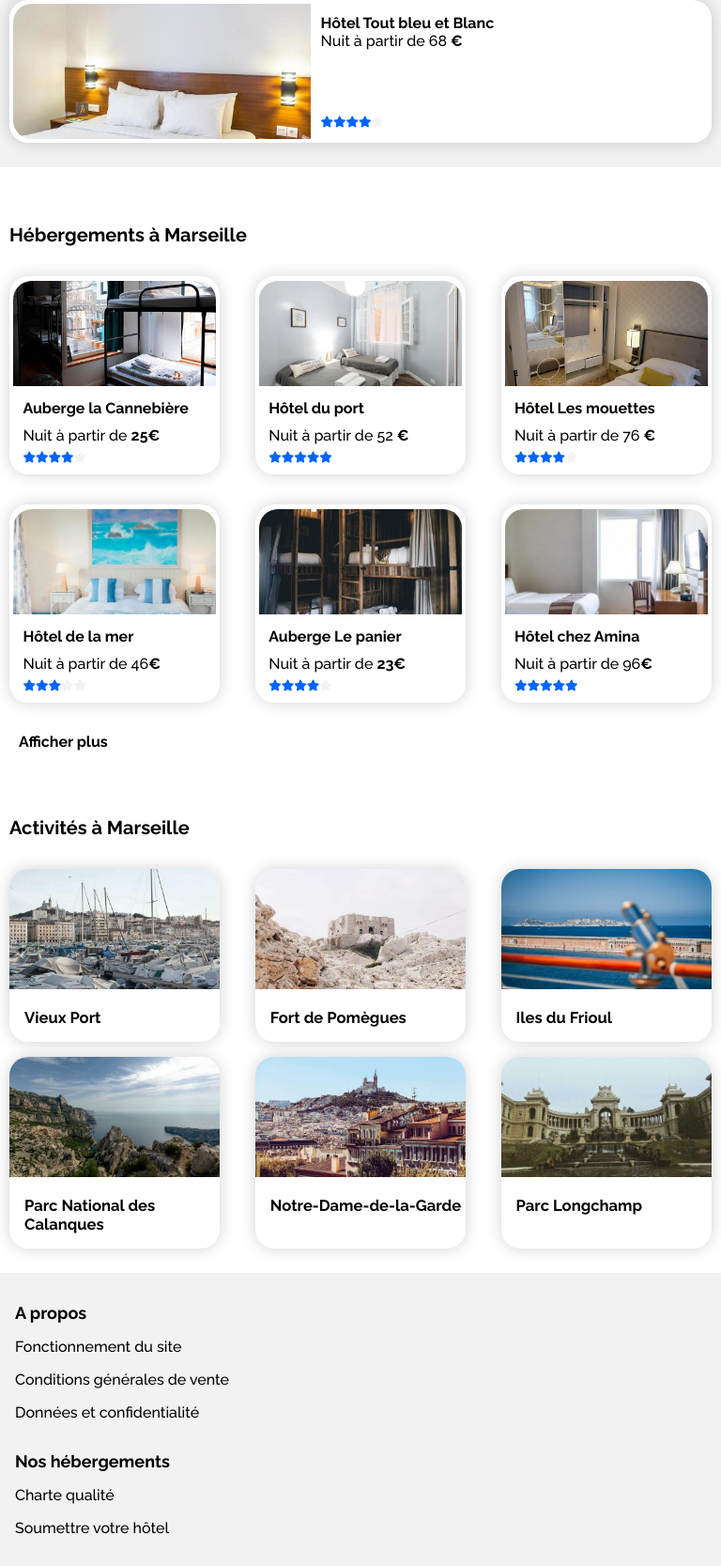
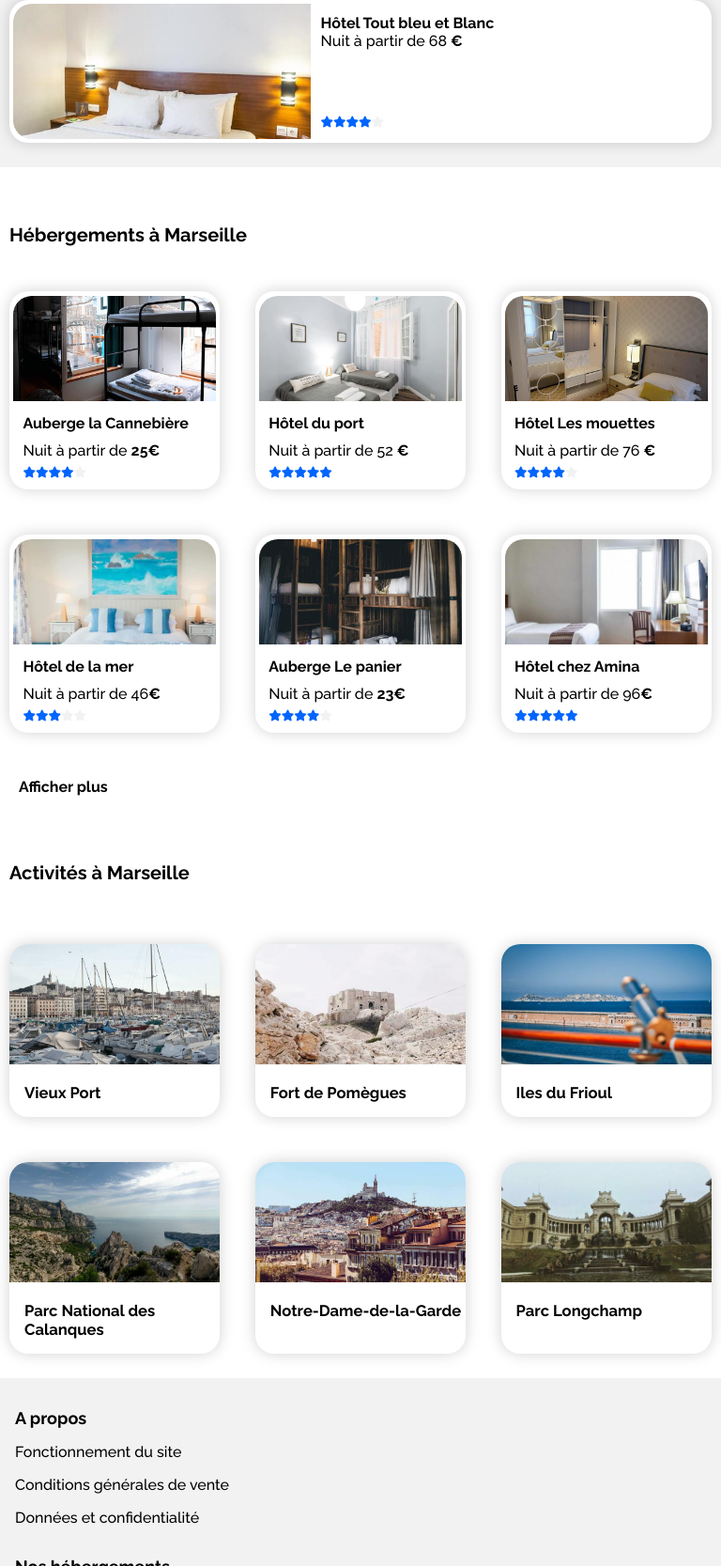
Before and after one commit to YoanGltn/GuillotinYoan_02_19022021, a plain HTML site: page index.html in a window 768 px wide. Shown: the part 993-2660 px from the top of the page at 94% size. Drawn offline with Linux system fonts and the light colour scheme.

Commit message:
Modification format tablette

```diff
--- a/style/style.css
+++ b/style/style.css
@@ -348,7 +348,7 @@ footer a:last-of-type{
   justify-content:space-around;
 }
 
-@media (min-width:678px) and (max-width:1024px){
+@media (min-width:678px) and (max-width:1200px){
   .filterSearchBar{
     text-align:left;
   }
@@ -383,6 +383,7 @@ footer a:last-of-type{
     flex-direction:row;
     flex-wrap:wrap;
     justify-content:space-between;
+    row-gap:1rem;
   }
 
   .hostingTitle{
@@ -402,6 +403,7 @@ footer a:last-of-type{
     flex-wrap:wrap;
     flex-direction:row;
     justify-content:space-between;
+    row-gap:2rem;
   }
 
   .activityTitle{
```
